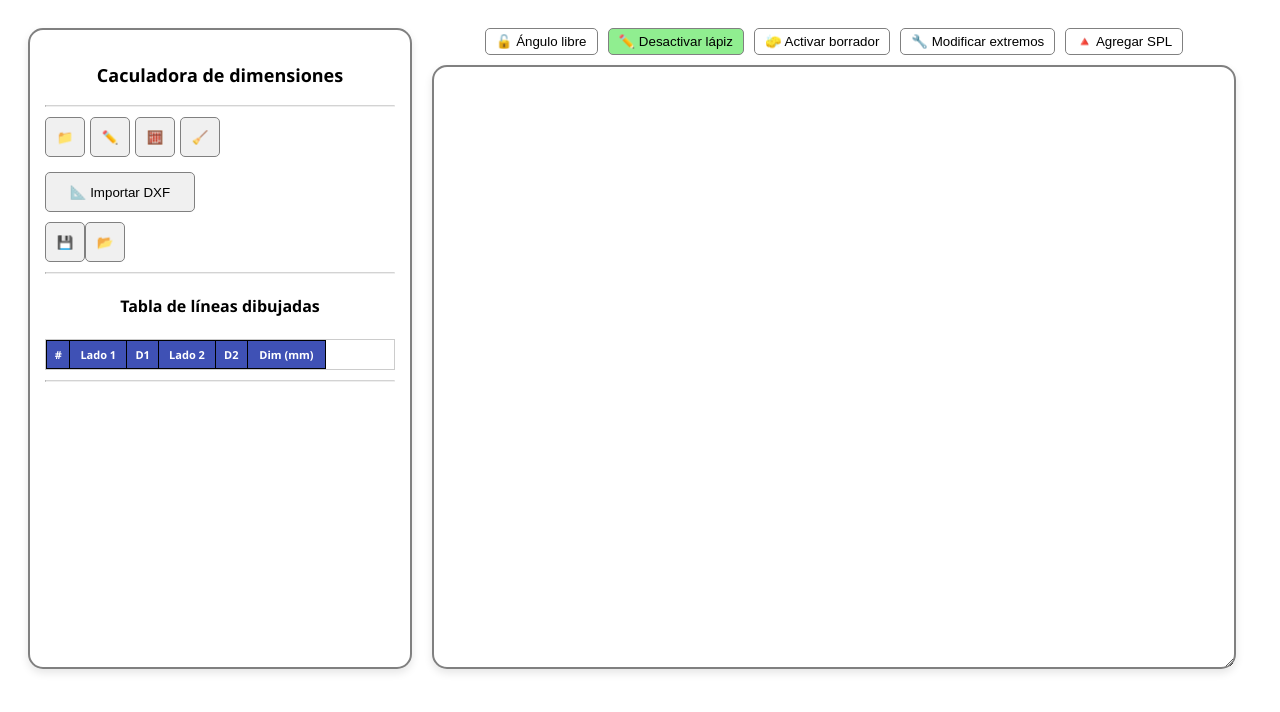
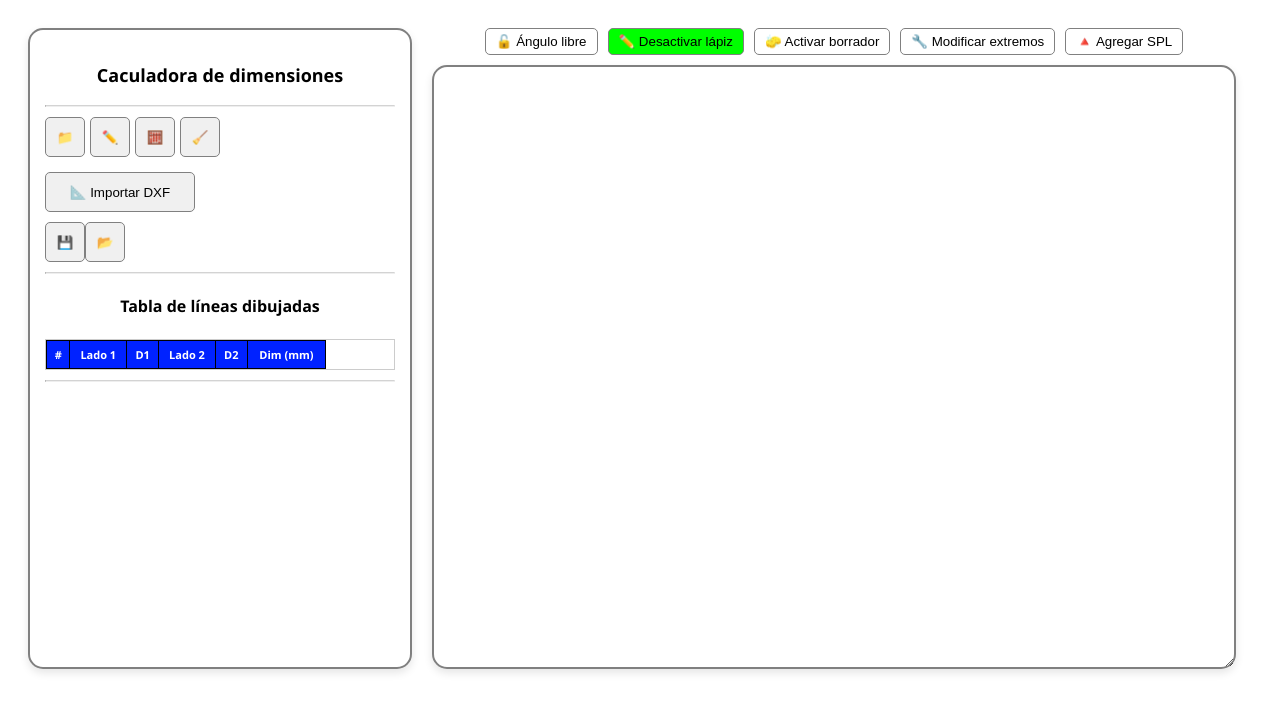
Before and after one commit to somerwest01/Dim_checktofrom, a React (Create React App) app: page / in a window 1280 px wide. Shown: the top 712 px of the page. Built offline with nearby package versions, Linux system fonts and the light colour scheme.

Commit message:
Update App.js

```diff
--- a/src/App.js
+++ b/src/App.js
@@ -808,9 +808,9 @@ lines.forEach((line) => {
 
     switch (tipo) {
       case 'Conector':
-        return <Rect {...commonProps} x={x - 5} y={y - 5} width={10} height={10} fill={isHovered ? 'green' : 'purple'} />;
+        return <Rect {...commonProps} x={x - 5} y={y - 5} width={10} height={10} fill={isHovered ? 'Lime' : 'DeepSkyBlue'} />;
       case 'BRK':
-        return <Circle {...commonProps} x={x} y={y} radius={4} fill={isHovered ? 'green' : 'black'} />;
+        return <Circle {...commonProps} x={x} y={y} radius={4} fill={isHovered ? 'Lime' : 'black'} />;
       case 'SPL': {
         const nombre = end === 'p1' ? line.nombre_obj1 : line.nombre_obj2;
         const radius = 9; // ✅ Círculo de tamaño fijo
@@ -1059,12 +1059,12 @@ lines.forEach((line) => {
   }}>
     <thead>
       <tr>
-        <th style={{ backgroundColor: '#3f51b5', color: 'white', border: '1px solid black', padding: '6px' }}>#</th>
-        <th style={{ backgroundColor: '#3f51b5', color: 'white', border: '1px solid black', padding: '6px' }}>Lado 1</th>
-        <th style={{ backgroundColor: '#3f51b5', color: 'white', border: '1px solid black', padding: '6px' }}>D1</th>
-        <th style={{ backgroundColor: '#3f51b5', color: 'white', border: '1px solid black', padding: '6px' }}>Lado 2</th>
-        <th style={{ backgroundColor: '#3f51b5', color: 'white', border: '1px solid black', padding: '6px' }}>D2</th>
-        <th style={{ backgroundColor: '#3f51b5', color: 'white', border: '1px solid black', padding: '6px' }}>Dim (mm)</th>
+        <th style={{ backgroundColor: '#0022FF', color: 'white', border: '1px solid black', padding: '6px' }}>#</th>
+        <th style={{ backgroundColor: '#0022FF', color: 'white', border: '1px solid black', padding: '6px' }}>Lado 1</th>
+        <th style={{ backgroundColor: '#0022FF', color: 'white', border: '1px solid black', padding: '6px' }}>D1</th>
+        <th style={{ backgroundColor: '#0022FF', color: 'white', border: '1px solid black', padding: '6px' }}>Lado 2</th>
+        <th style={{ backgroundColor: '#0022FF', color: 'white', border: '1px solid black', padding: '6px' }}>D2</th>
+        <th style={{ backgroundColor: '#0022FF', color: 'white', border: '1px solid black', padding: '6px' }}>Dim (mm)</th>
       </tr>
     </thead>
     <tbody>
@@ -1185,20 +1185,20 @@ lines.forEach((line) => {
   <button
     onClick={() => setModoAnguloRecto(!modoAnguloRecto)}
     style={{
-      backgroundColor: modoAnguloRecto ? 'lightblue' : 'white',
+      backgroundColor: modoAnguloRecto ? 'Lime' : 'white',
       border: '1px solid gray',
       padding: '5px 10px',
       borderRadius: '5px',
       cursor: 'pointer'
     }}
   >
-    {modoAnguloRecto ? '🔒 Ángulo recto activado' : '🔓 Ángulo libre'}
+    {modoAnguloRecto ? '🔒 Ángulo recto' : '🔓 Ángulo libre'}
   </button>
 
   <button
     onClick={() => setPencilMode(!pencilMode)}
     style={{
-      backgroundColor: pencilMode ? 'lightgreen' : 'white',
+      backgroundColor: pencilMode ? 'Lime' : 'white',
       border: '1px solid gray',
       padding: '5px 10px',
       borderRadius: '5px',
@@ -1211,7 +1211,7 @@ lines.forEach((line) => {
   <button
     onClick={() => setEraserMode(!eraserMode)}
     style={{
-      backgroundColor: eraserMode ? 'lightcoral' : 'white',
+      backgroundColor: eraserMode ? 'Lime' : 'white',
       border: '1px solid gray',
       padding: '5px 10px',
       borderRadius: '5px',
@@ -1224,7 +1224,7 @@ lines.forEach((line) => {
     <button
   onClick={() => setModoModificarExtremos(!modoModificarExtremos)}
   style={{
-    backgroundColor: modoModificarExtremos ? 'khaki' : 'white',
+    backgroundColor: modoModificarExtremos ? 'Lime' : 'white',
     border: '1px solid gray',
     padding: '5px 10px',
     borderRadius: '5px',
@@ -1239,7 +1239,7 @@ lines.forEach((line) => {
     setStatusMessage(!addingSPL ? 'Modo: colocar SPL activo' : '');
   }}
   style={{
-    backgroundColor: addingSPL ? 'lightgreen' : 'white',
+    backgroundColor: addingSPL ? 'Lime' : 'white',
     border: '1px solid gray',
     padding: '5px 10px',
     borderRadius: '5px',
@@ -1306,7 +1306,7 @@ lines.forEach((line) => {
                 <Line
                   points={[line.p1.x, line.p1.y, line.p2.x, line.p2.y]}
                   stroke="black"
-                  strokeWidth={2}
+                  strokeWidth={.5}
                   onClick={() => handleLineClick(i)}
                 />
                 <Label
@@ -1324,7 +1324,7 @@ lines.forEach((line) => {
   />
   <Text
     text={`${line.dimension_mm ?? ''}`}
-    fontSize={11}
+    fontSize={8}
     fill="black"
     padding={1}         // Espacio entre texto y fondo
     align="center"
@@ -1383,7 +1383,7 @@ lines.forEach((line) => {
     borderRadius: '5px',
     zIndex: 20
   }}>
-    <p style={{ marginBottom: '5px' }}>Cambiar tipo de extremo:</p>
+    <p style={{ marginBottom: '5px' }}>Cambiar tipo:</p>
     {['Conector', 'BRK', 'SPL'].map(tipo => (
       <button
         key={tipo}
@@ -1401,7 +1401,7 @@ lines.forEach((line) => {
         }}
         style={{
           marginRight: '5px',
-          padding: '5px 10px',
+          padding: '5px',
           border: '1px solid gray',
           borderRadius: '5px',
           backgroundColor: '#f0f0f0',
```
